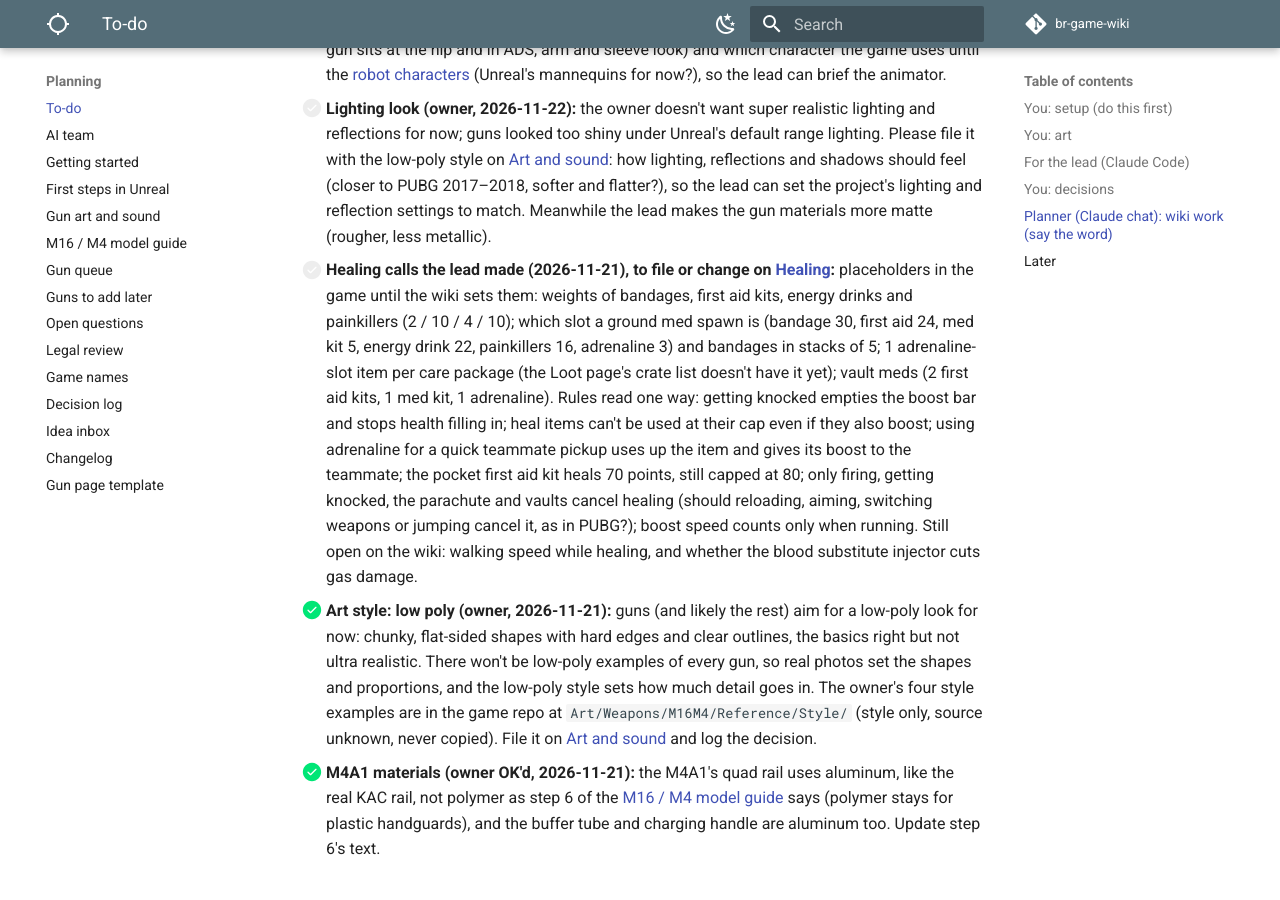
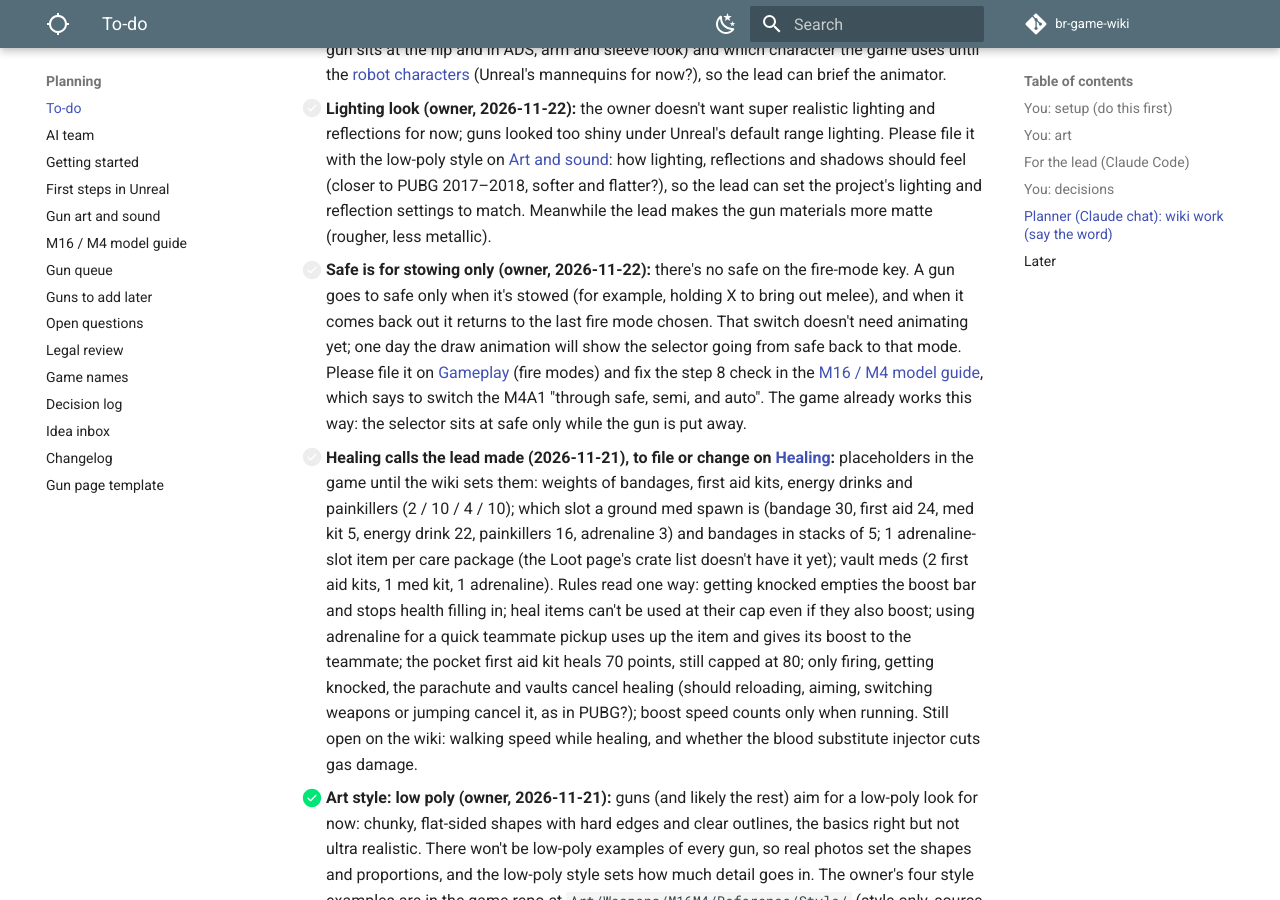
Before and after one commit to DerrickSpartan1/br-game-wiki, an MkDocs documentation site: the page built from docs/planning/to-do.md, in a window 1280 px wide and 900 px high, scrolled down 5257 px. Built offline with MkDocs 1.6.1 and Material for MkDocs 9.7.7, drawn with Linux system fonts in a browser that asks for light colours; comment, search, counter and statistics services are not loaded.

Commit message:
Lead: safe only when a gun is stowed, for the planner to file
Co-Authored-By: Claude Opus 5.5 <noreply@anthropic.com>

```diff
--- a/docs/planning/to-do.md
+++ b/docs/planning/to-do.md
@@ -126,6 +126,7 @@ In rough order of what the game needs first:
 - [ ] **Bots:** how bots fill the lobby and stay to fill empty slots ([Pre-match lobby](../systems/match-flow.md#pre-match-lobby)): how they move, loot, fight, and how good they are. The lead's lobby code leaves a spot for them.
 - [ ] **First-person view and the player character (owner, 2026-11-22):** the M4A1 is in the game and in hand; next the owner wants the character model and how guns are held in first person to look like PUBG's first person (search "pubg first person"): the gun low and to the right, angled in, with the left hand on the handguard from below and the sights close to the screen center. Two PUBG screenshots are in the game repo at `Art/Reference/FirstPerson/` (reference only). Please write up on [Gameplay](../systems/gameplay.md) the first-person look (field of view, where the gun sits at the hip and in ADS, arm and sleeve look) and which character the game uses until the [robot characters](idea-inbox.md#robot-character-concept) (Unreal's mannequins for now?), so the lead can brief the animator.
 - [ ] **Lighting look (owner, 2026-11-22):** the owner doesn't want super realistic lighting and reflections for now; guns looked too shiny under Unreal's default range lighting. Please file it with the low-poly style on [Art and sound](art-and-sound.md): how lighting, reflections and shadows should feel (closer to PUBG 2017–2018, softer and flatter?), so the lead can set the project's lighting and reflection settings to match. Meanwhile the lead makes the gun materials more matte (rougher, less metallic).
+- [ ] **Safe is for stowing only (owner, 2026-11-22):** there's no safe on the fire-mode key. A gun goes to safe only when it's stowed (for example, holding X to bring out melee), and when it comes back out it returns to the last fire mode chosen. That switch doesn't need animating yet; one day the draw animation will show the selector going from safe back to that mode. Please file it on [Gameplay](../systems/gameplay.md) (fire modes) and fix the step 8 check in the [M16 / M4 model guide](m16-m4-model.md), which says to switch the M4A1 "through safe, semi, and auto". The game already works this way: the selector sits at safe only while the gun is put away.
 - [ ] **Healing calls the lead made (2026-11-21), to file or change on [Healing](../systems/healing.md):** placeholders in the game until the wiki sets them: weights of bandages, first aid kits, energy drinks and painkillers (2 / 10 / 4 / 10); which slot a ground med spawn is (bandage 30, first aid 24, med kit 5, energy drink 22, painkillers 16, adrenaline 3) and bandages in stacks of 5; 1 adrenaline-slot item per care package (the Loot page's crate list doesn't have it yet); vault meds (2 first aid kits, 1 med kit, 1 adrenaline). Rules read one way: getting knocked empties the boost bar and stops health filling in; heal items can't be used at their cap even if they also boost; using adrenaline for a quick teammate pickup uses up the item and gives its boost to the teammate; the pocket first aid kit heals 70 points, still capped at 80; only firing, getting knocked, the parachute and vaults cancel healing (should reloading, aiming, switching weapons or jumping cancel it, as in PUBG?); boost speed counts only when running. Still open on the wiki: walking speed while healing, and whether the blood substitute injector cuts gas damage.
 - [x] **Art style: low poly (owner, 2026-11-21):** guns (and likely the rest) aim for a low-poly look for now: chunky, flat-sided shapes with hard edges and clear outlines, the basics right but not ultra realistic. There won't be low-poly examples of every gun, so real photos set the shapes and proportions, and the low-poly style sets how much detail goes in. The owner's four style examples are in the game repo at `Art/Weapons/M16M4/Reference/Style/` (style only, source unknown, never copied). File it on [Art and sound](art-and-sound.md) and log the decision.
 - [x] **M4A1 materials (owner OK'd, 2026-11-21):** the M4A1's quad rail uses aluminum, like the real KAC rail, not polymer as step 6 of the [M16 / M4 model guide](m16-m4-model.md) says (polymer stays for plastic handguards), and the buffer tube and charging handle are aluminum too. Update step 6's text.
```
